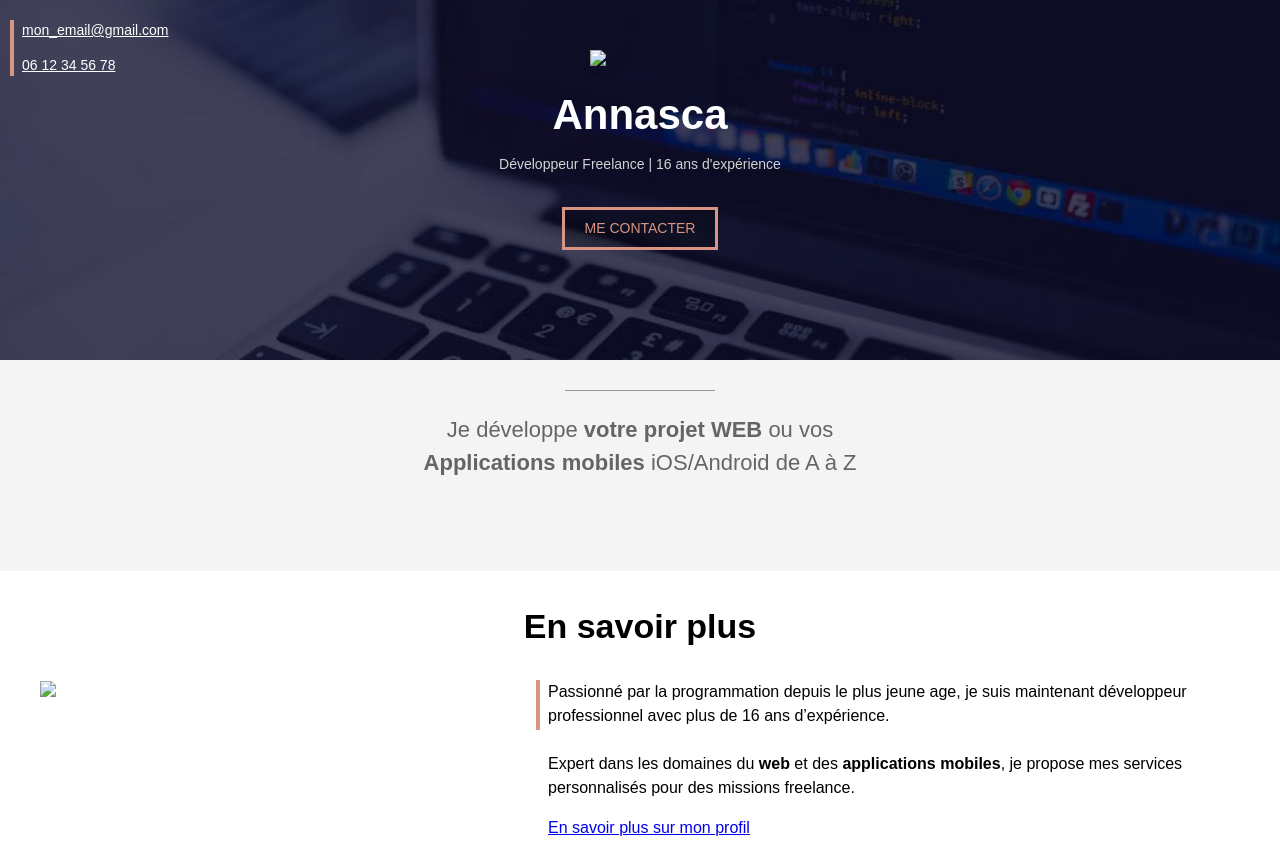
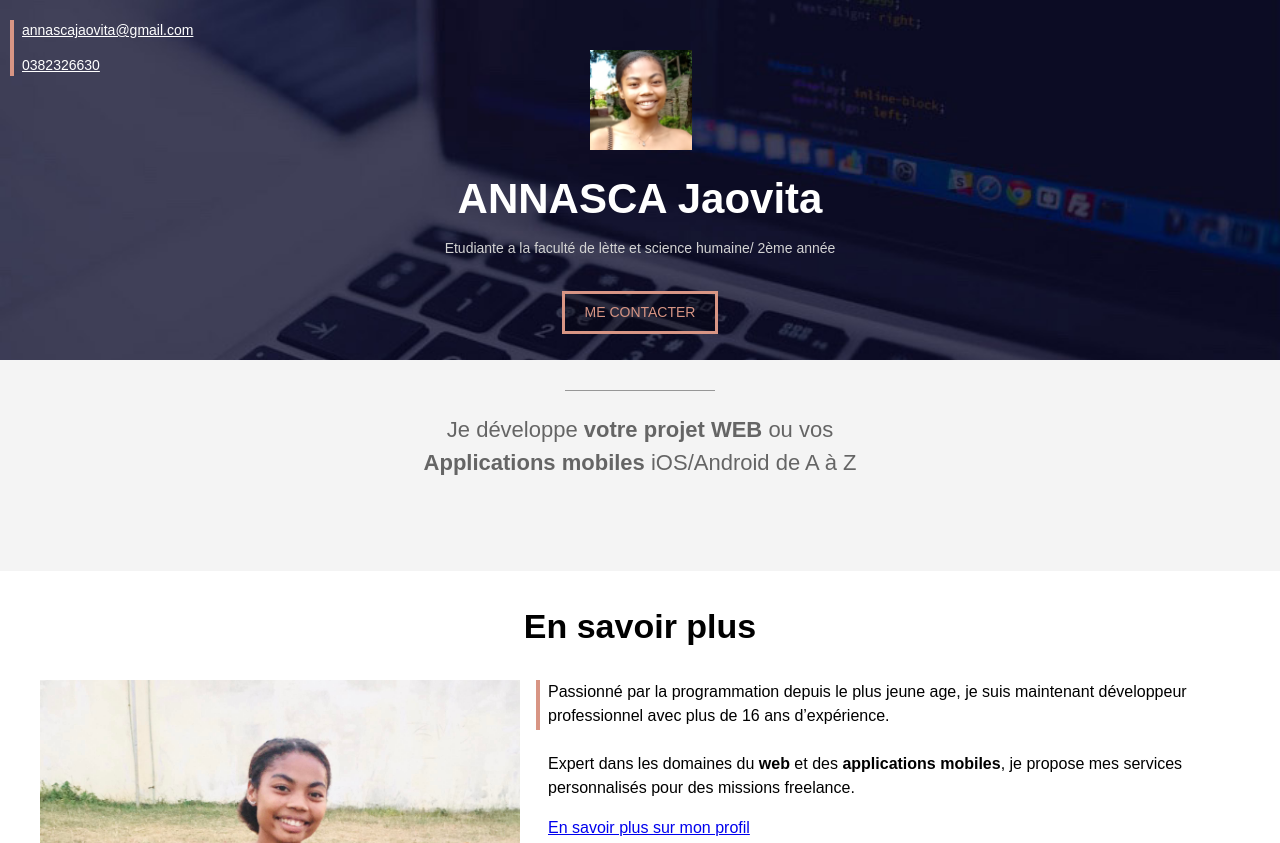
Before and after one commit to AVIMILA/annasca.github.io, a plain HTML site: page index.html in a window 1280 px wide. Shown: the top 843 px of the page. Drawn offline with Linux system fonts and the light colour scheme.

Commit message:
Update index.html

```diff
--- a/index.html
+++ b/index.html
@@ -1,24 +1,24 @@
-<!DOCTYPE html>
+    <!DOCTYPE html>
 <html lang="fr">
 <head>
     <meta charset="UTF-8">
     <meta name="viewport" content="width=device-width, initial-scale=1.0">
-    <title> Annasca </title>
+    <title>ANNASCA Jaovita</title>
     <link rel="stylesheet" href="style.css">
 </head>
 <body>
     <!-- COUVERTURE -->
     <div class="cover">
-        <img class="cover-profile" src="profile.png"/>
-        <h1>Annasca</h1>
-        <p>Développeur Freelance | 16 ans d'expérience</p>
+        <img class="cover-profile" src="profiles.png"/>
+        <h1>ANNASCA Jaovita</h1>
+        <p>Etudiante a la faculté de lètte et science humaine/ 2ème année</p>
 
         <div style="text-align: center;">
-            <a class="contact-button" href="mailto:mon_email@gmail.com?subject=Contact%20depuis%20jonathanroux.com">ME CONTACTER</a>
+            <a class="contact-button" href="mailot:annascajaovita@gmail.com?subject=contact%20depuis%20annascajaovita.com">ME CONTACTER</a>
         </div>
         <div class="cover-contact">
-            <p><a href="mailto:mon_email@gmail.com?subject=Contact%20depuis%20Annasca.com">mon_email@gmail.com</a></p>
-            <p><a href="tel:+33612345678">06 12 34 56 78</a></p>
+            <p><a href="mailot:annascajaovita@gmail.com?subject=contact%20depuis%20annascajaovita.com">annascajaovita@gmail.com</a></p>
+            <p><a href="tel:+261326363950">0382326630</a></p>
         </div>
     </div>
 
@@ -31,7 +31,7 @@
     <!-- SECTION BLANCHE -->
     <div class="section">
         <h2>En savoir plus</h2>
-        <img src="profile2.jpg" class="col40"/>
+        <img src="pon.jpg" class="col40"/>
         <div class="col60 float-right" style="padding-left: 16px;">
             <div class="texte-avec-ligne-verticale">
                 <p>Passionné par la programmation depuis le plus jeune age, je suis maintenant développeur professionnel avec plus de 16 ans d’expérience.<br><br>
```
